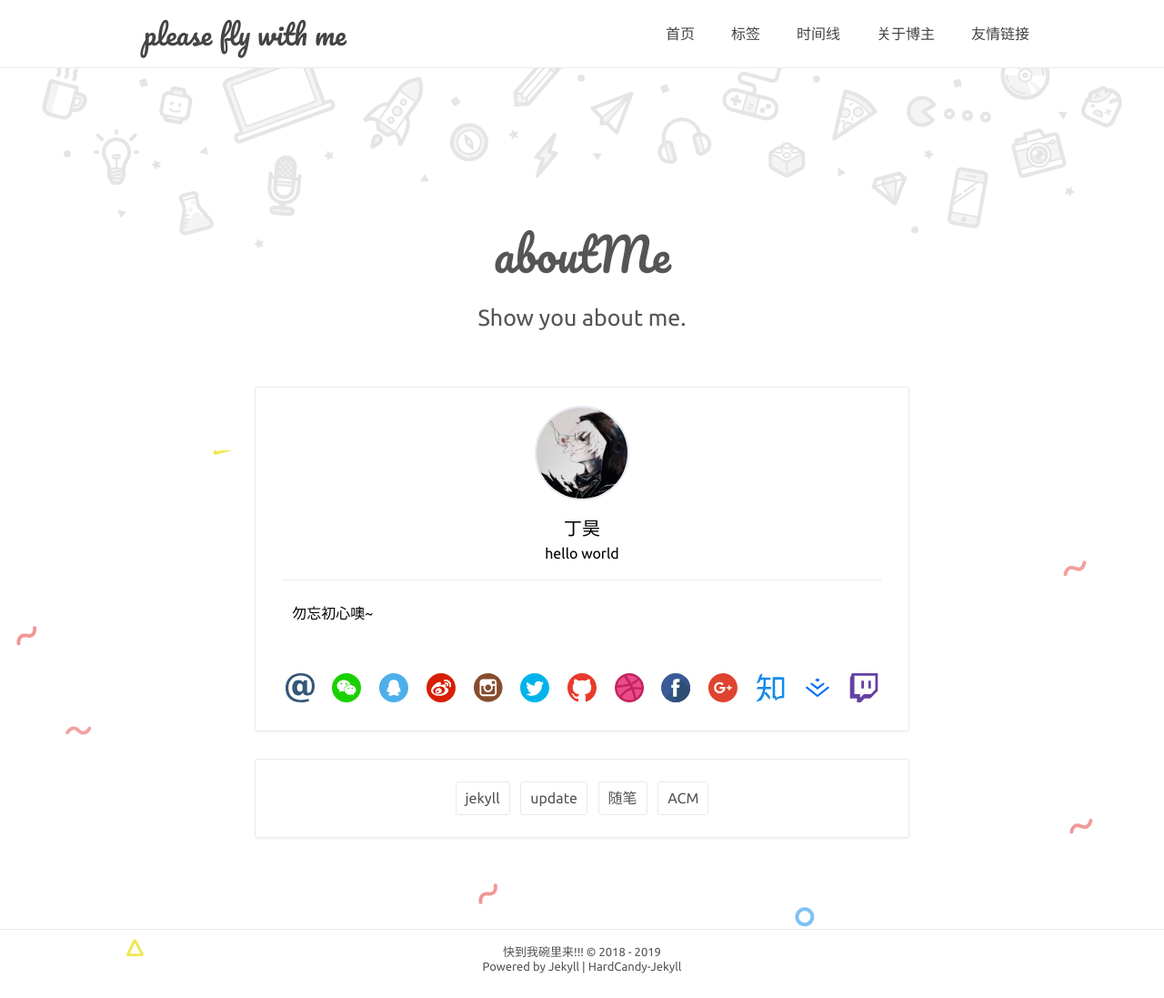
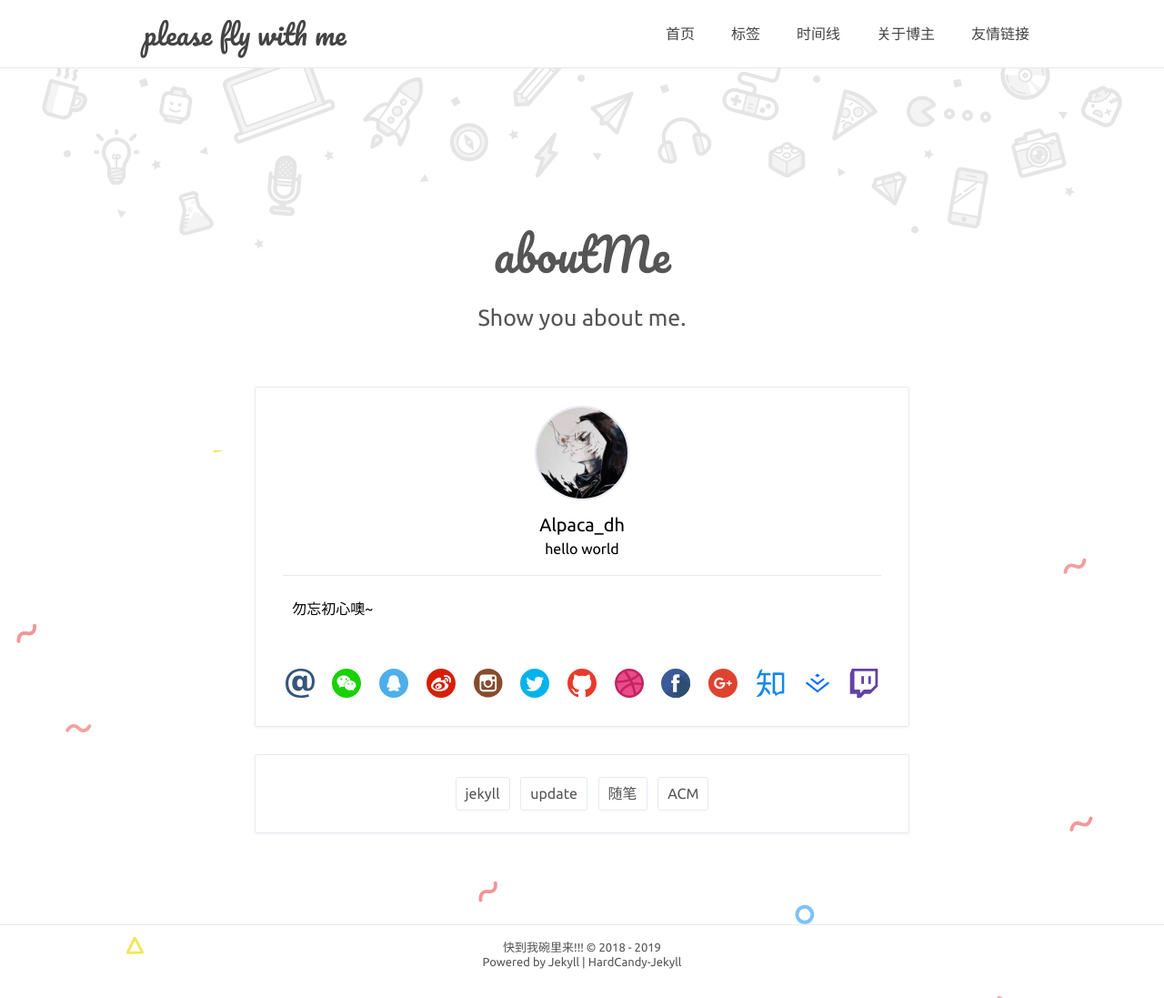
Before and after one commit to Alpacadh/HardCandy-Jekyll-master, a Jekyll site: the page built from about.html, in a window 1280 px wide. Shown: the whole page at 91% size. Built offline with Jekyll 4.4.1, drawn with Linux system fonts in a browser that asks for light colours; comment, search, counter and statistics services are not loaded.

Commit message:
Update _config.yml

```diff
--- a/_config.yml
+++ b/_config.yml
@@ -14,7 +14,7 @@ nav: # 最佳体验 六个标签 且最好每个标签不超过4中文字
 
 # 博主
 author: true
-name: '丁昊'
+name: 'Alpaca_dh'
 NickName: 'Alpacadh'
 webtitle: 'please fly with me'
 bio: 'hello world'
@@ -24,7 +24,7 @@ portraits: '/assets/profile.jpeg' # your portraits image file path
 
 # SNS
 SNS: true
-SNS-icon: #['facebook', 'weibo', 'QQ', 'github', 'Dribbble', 'twitter', 'instagram', 'weixin']
+SNS-icon: #['mail','facebook', 'weibo', 'QQ', 'github', 'Dribbble', 'twitter', 'instagram', 'weixin']
   mail: '1019327029@qq.com'
   weixin: '' # your wechat image file path
   QQ: '1019327029'
```
